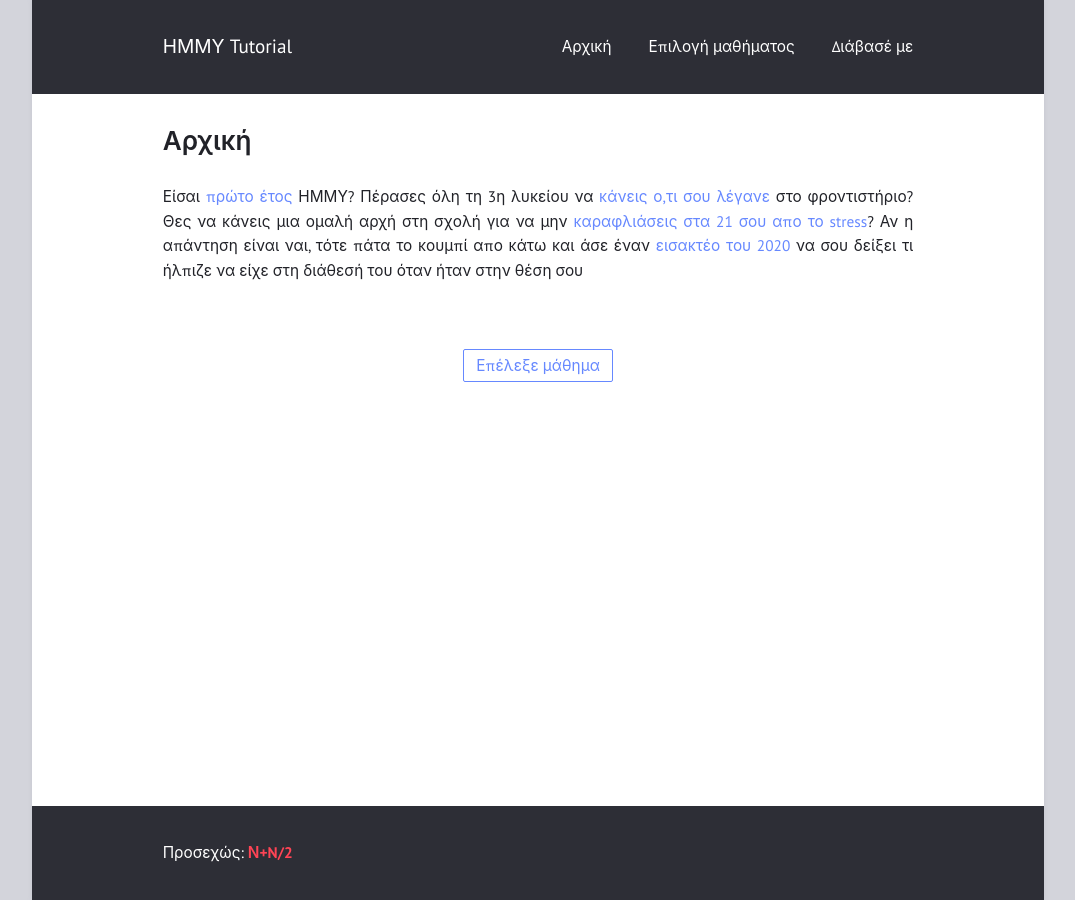
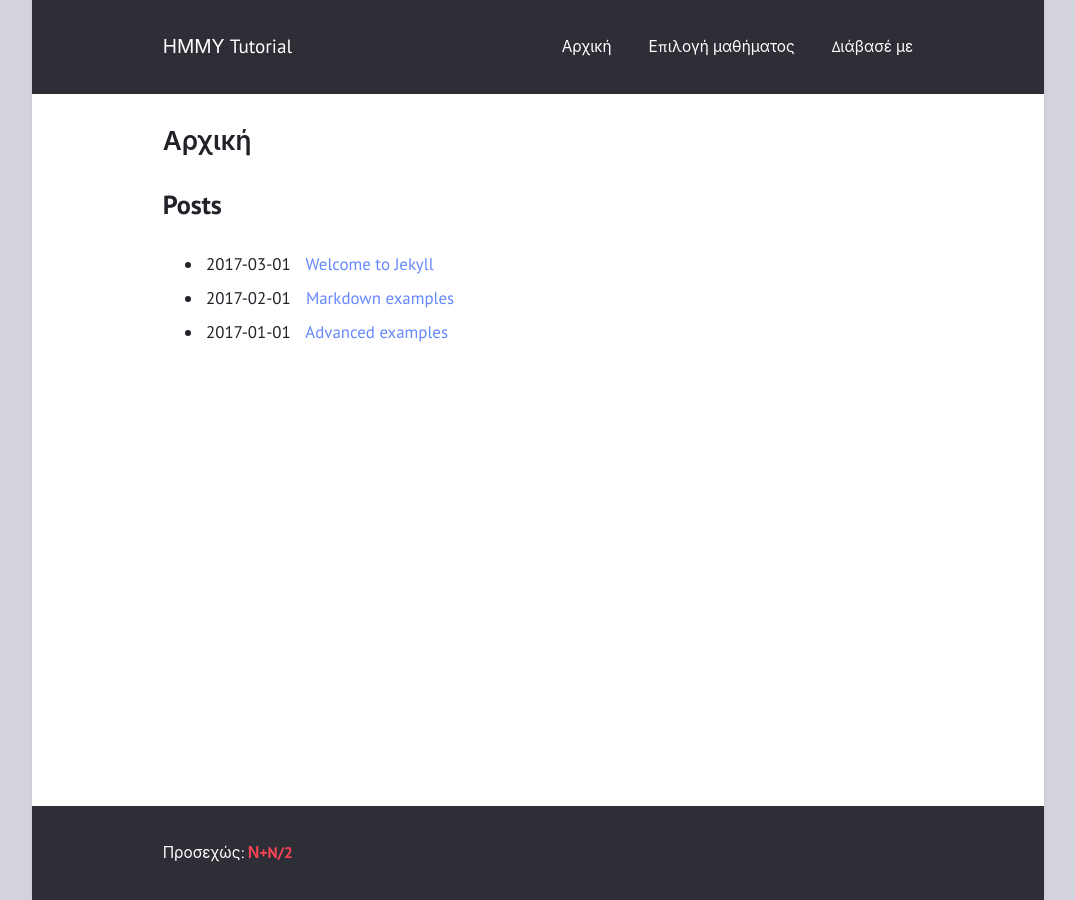
Before and after one commit to Thodoris-Evangelakos/site-test, a Jekyll site: the page built from index.html, in a window 1280 px wide. Shown: the whole page, without its empty margins (102-1177 px from the left). Built offline with Jekyll 4.4.1, drawn with Linux system fonts in a browser that asks for light colours.

Commit message:
Update index.html

```diff
--- a/index.html
+++ b/index.html
@@ -3,6 +3,8 @@ layout: page
 title: "Αρχική"
 ---
 
-<p>Είσαι <a href="https://i.kym-cdn.com/photos/images/newsfeed/002/322/154/667.jpg" target="_blank">πρώτο έτος</a> ΗΜΜΥ? Πέρασες όλη τη 3η λυκείου να <a href="https://i.kym-cdn.com/photos/images/masonry/002/214/445/018" target="_blank">κάνεις ο,τι σου λέγανε</a> στο φροντιστήριο? Θες να κάνεις μια ομαλή αρχή στη σχολή για να μην <a href="https://i.redd.it/scupjyjwyqs11.jpg" target="_blank">καραφλιάσεις στα 21 σου απο το stress</a>? Αν η απάντηση είναι ναι, τότε πάτα το κουμπί απο κάτω και άσε έναν <a href="https://i1.sndcdn.com/artworks-EC5k5lHzgHPLsyzW-Uxz2Qg-t500x500.jpg" target="_blank">εισακτέο του 2020</a> να σου δείξει τι ήλπιζε να είχε στη διάθεσή του όταν ήταν στην θέση σου</p>
-<br>
-<center> <div class="more"><a href="{{ post.url | relative_url }}">Επέλεξε μάθημα</a></div></center>
+{% if site.show_excerpts %}
+  {% include home.html %}
+{% else %}
+  {% include archive.html title="Posts" %}
+{% endif %}
```
